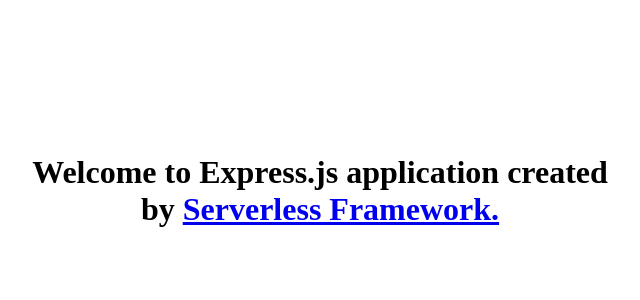
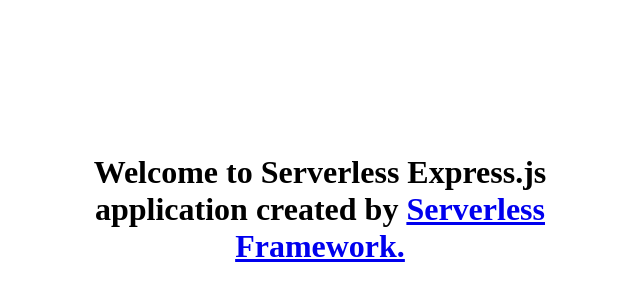
Before and after one commit to serverless-plus/cli-test-demo, a website: page index.html in a window 1280 px wide. Shown: the part 146-446 px from the top of the page, without its empty margins (320-960 px from the left). Drawn offline with Linux system fonts and the light colour scheme.

Commit message:
fix: update index.html

```diff
--- a/index.html
+++ b/index.html
@@ -14,7 +14,7 @@
   </head>
   <body>
     <h1>
-      Welcome to Express.js application created by
+      Welcome to Serverless Express.js application created by
       <a href="https://serverlesscloud.cn/">Serverless Framework.</a>
     </h1>
   </body>
```
